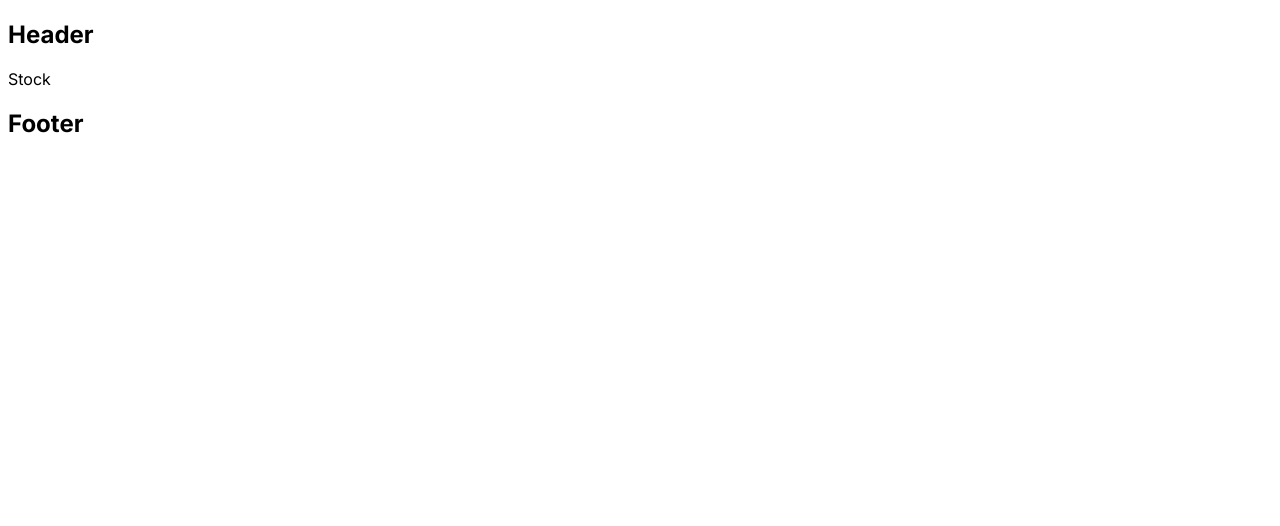
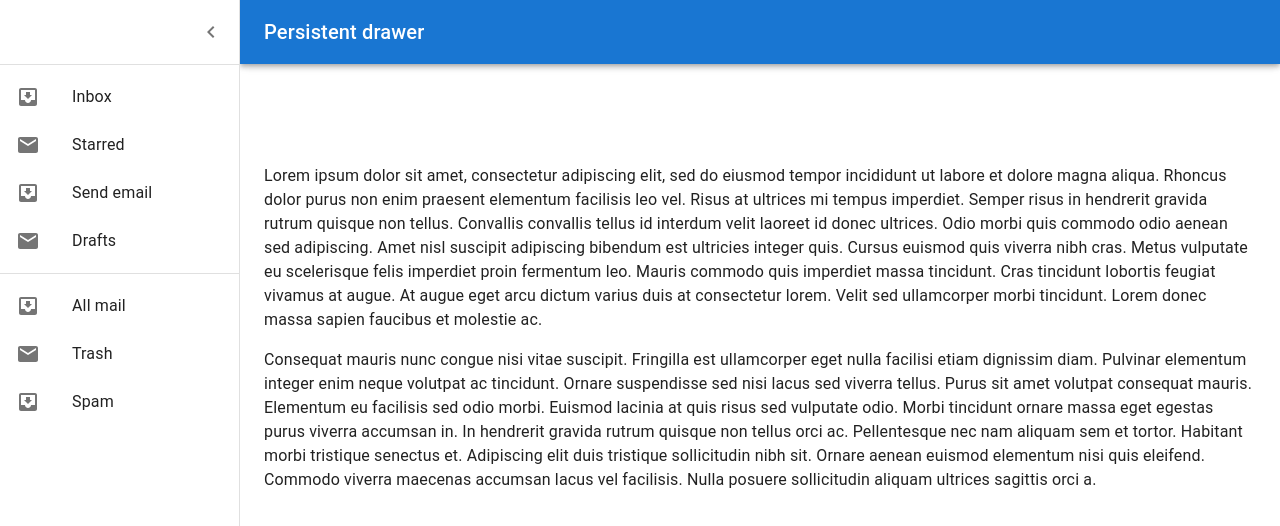
Before and after one commit to AloeThron/project-cm-stock, a Next.js app in the folder cmstock/: page /stock in a window 1280 px wide. Shown: the top 526 px of the page. Built offline with nearby package versions, Linux system fonts and the light colour scheme.

Commit message:
add drawer

```diff
--- a/cmstock/src/app/(routes)/stock/page.tsx
+++ b/cmstock/src/app/(routes)/stock/page.tsx
@@ -1,9 +1,188 @@
-import React from 'react'
+"use client";
+import * as React from "react";
+import { styled, useTheme } from "@mui/material/styles";
+import Box from "@mui/material/Box";
+import Drawer from "@mui/material/Drawer";
+import CssBaseline from "@mui/material/CssBaseline";
+import MuiAppBar, { AppBarProps as MuiAppBarProps } from "@mui/material/AppBar";
+import Toolbar from "@mui/material/Toolbar";
+import List from "@mui/material/List";
+import Typography from "@mui/material/Typography";
+import Divider from "@mui/material/Divider";
+import IconButton from "@mui/material/IconButton";
+import MenuIcon from "@mui/icons-material/Menu";
+import ChevronLeftIcon from "@mui/icons-material/ChevronLeft";
+import ChevronRightIcon from "@mui/icons-material/ChevronRight";
+import ListItem from "@mui/material/ListItem";
+import ListItemButton from "@mui/material/ListItemButton";
+import ListItemIcon from "@mui/material/ListItemIcon";
+import ListItemText from "@mui/material/ListItemText";
+import InboxIcon from "@mui/icons-material/MoveToInbox";
+import MailIcon from "@mui/icons-material/Mail";
 
-type Props = {}
+const drawerWidth = 240;
 
-export default function Stock({}: Props) {
+const Main = styled("main", { shouldForwardProp: (prop) => prop !== "open" })<{
+  open?: boolean;
+}>(({ theme, open }) => ({
+  flexGrow: 1,
+  padding: theme.spacing(3),
+  transition: theme.transitions.create("margin", {
+    easing: theme.transitions.easing.sharp,
+    duration: theme.transitions.duration.leavingScreen,
+  }),
+  marginLeft: `-${drawerWidth}px`,
+  ...(open && {
+    transition: theme.transitions.create("margin", {
+      easing: theme.transitions.easing.easeOut,
+      duration: theme.transitions.duration.enteringScreen,
+    }),
+    marginLeft: 0,
+  }),
+}));
+
+interface AppBarProps extends MuiAppBarProps {
+  open?: boolean;
+}
+
+const AppBar = styled(MuiAppBar, {
+  shouldForwardProp: (prop) => prop !== "open",
+})<AppBarProps>(({ theme, open }) => ({
+  transition: theme.transitions.create(["margin", "width"], {
+    easing: theme.transitions.easing.sharp,
+    duration: theme.transitions.duration.leavingScreen,
+  }),
+  ...(open && {
+    width: `calc(100% - ${drawerWidth}px)`,
+    marginLeft: `${drawerWidth}px`,
+    transition: theme.transitions.create(["margin", "width"], {
+      easing: theme.transitions.easing.easeOut,
+      duration: theme.transitions.duration.enteringScreen,
+    }),
+  }),
+}));
+
+const DrawerHeader = styled("div")(({ theme }) => ({
+  display: "flex",
+  alignItems: "center",
+  padding: theme.spacing(0, 1),
+  // necessary for content to be below app bar
+  ...theme.mixins.toolbar,
+  justifyContent: "flex-end",
+}));
+
+export default function Stock() {
+  const theme = useTheme();
+  const [open, setOpen] = React.useState(true);
+
+  const handleDrawerOpen = () => {
+    setOpen(true);
+  };
+
+  const handleDrawerClose = () => {
+    setOpen(false);
+  };
+
   return (
-    <div>Stock</div>
-  )
+    <Box sx={{ display: "flex" }}>
+      <CssBaseline />
+      <AppBar position="fixed" open={open}>
+        <Toolbar>
+          <IconButton
+            color="inherit"
+            aria-label="open drawer"
+            onClick={handleDrawerOpen}
+            edge="start"
+            sx={{ mr: 2, ...(open && { display: "none" }) }}
+          >
+            <MenuIcon />
+          </IconButton>
+          <Typography variant="h6" noWrap component="div">
+            Persistent drawer
+          </Typography>
+        </Toolbar>
+      </AppBar>
+      <Drawer
+        sx={{
+          width: drawerWidth,
+          flexShrink: 0,
+          "& .MuiDrawer-paper": {
+            width: drawerWidth,
+            boxSizing: "border-box",
+          },
+        }}
+        variant="persistent"
+        anchor="left"
+        open={open}
+      >
+        <DrawerHeader>
+          <IconButton onClick={handleDrawerClose}>
+            {theme.direction === "ltr" ? (
+              <ChevronLeftIcon />
+            ) : (
+              <ChevronRightIcon />
+            )}
+          </IconButton>
+        </DrawerHeader>
+        <Divider />
+        <List>
+          {["Inbox", "Starred", "Send email", "Drafts"].map((text, index) => (
+            <ListItem key={text} disablePadding>
+              <ListItemButton>
+                <ListItemIcon>
+                  {index % 2 === 0 ? <InboxIcon /> : <MailIcon />}
+                </ListItemIcon>
+                <ListItemText primary={text} />
+              </ListItemButton>
+            </ListItem>
+          ))}
+        </List>
+        <Divider />
+        <List>
+          {["All mail", "Trash", "Spam"].map((text, index) => (
+            <ListItem key={text} disablePadding>
+              <ListItemButton>
+                <ListItemIcon>
+                  {index % 2 === 0 ? <InboxIcon /> : <MailIcon />}
+                </ListItemIcon>
+                <ListItemText primary={text} />
+              </ListItemButton>
+            </ListItem>
+          ))}
+        </List>
+      </Drawer>
+      <Main open={open}>
+        <DrawerHeader />
+        <Typography paragraph>
+          Lorem ipsum dolor sit amet, consectetur adipiscing elit, sed do
+          eiusmod tempor incididunt ut labore et dolore magna aliqua. Rhoncus
+          dolor purus non enim praesent elementum facilisis leo vel. Risus at
+          ultrices mi tempus imperdiet. Semper risus in hendrerit gravida rutrum
+          quisque non tellus. Convallis convallis tellus id interdum velit
+          laoreet id donec ultrices. Odio morbi quis commodo odio aenean sed
+          adipiscing. Amet nisl suscipit adipiscing bibendum est ultricies
+          integer quis. Cursus euismod quis viverra nibh cras. Metus vulputate
+          eu scelerisque felis imperdiet proin fermentum leo. Mauris commodo
+          quis imperdiet massa tincidunt. Cras tincidunt lobortis feugiat
+          vivamus at augue. At augue eget arcu dictum varius duis at consectetur
+          lorem. Velit sed ullamcorper morbi tincidunt. Lorem donec massa sapien
+          faucibus et molestie ac.
+        </Typography>
+        <Typography paragraph>
+          Consequat mauris nunc congue nisi vitae suscipit. Fringilla est
+          ullamcorper eget nulla facilisi etiam dignissim diam. Pulvinar
+          elementum integer enim neque volutpat ac tincidunt. Ornare suspendisse
+          sed nisi lacus sed viverra tellus. Purus sit amet volutpat consequat
+          mauris. Elementum eu facilisis sed odio morbi. Euismod lacinia at quis
+          risus sed vulputate odio. Morbi tincidunt ornare massa eget egestas
+          purus viverra accumsan in. In hendrerit gravida rutrum quisque non
+          tellus orci ac. Pellentesque nec nam aliquam sem et tortor. Habitant
+          morbi tristique senectus et. Adipiscing elit duis tristique
+          sollicitudin nibh sit. Ornare aenean euismod elementum nisi quis
+          eleifend. Commodo viverra maecenas accumsan lacus vel facilisis. Nulla
+          posuere sollicitudin aliquam ultrices sagittis orci a.
+        </Typography>
+      </Main>
+    </Box>
+  );
 }
```
